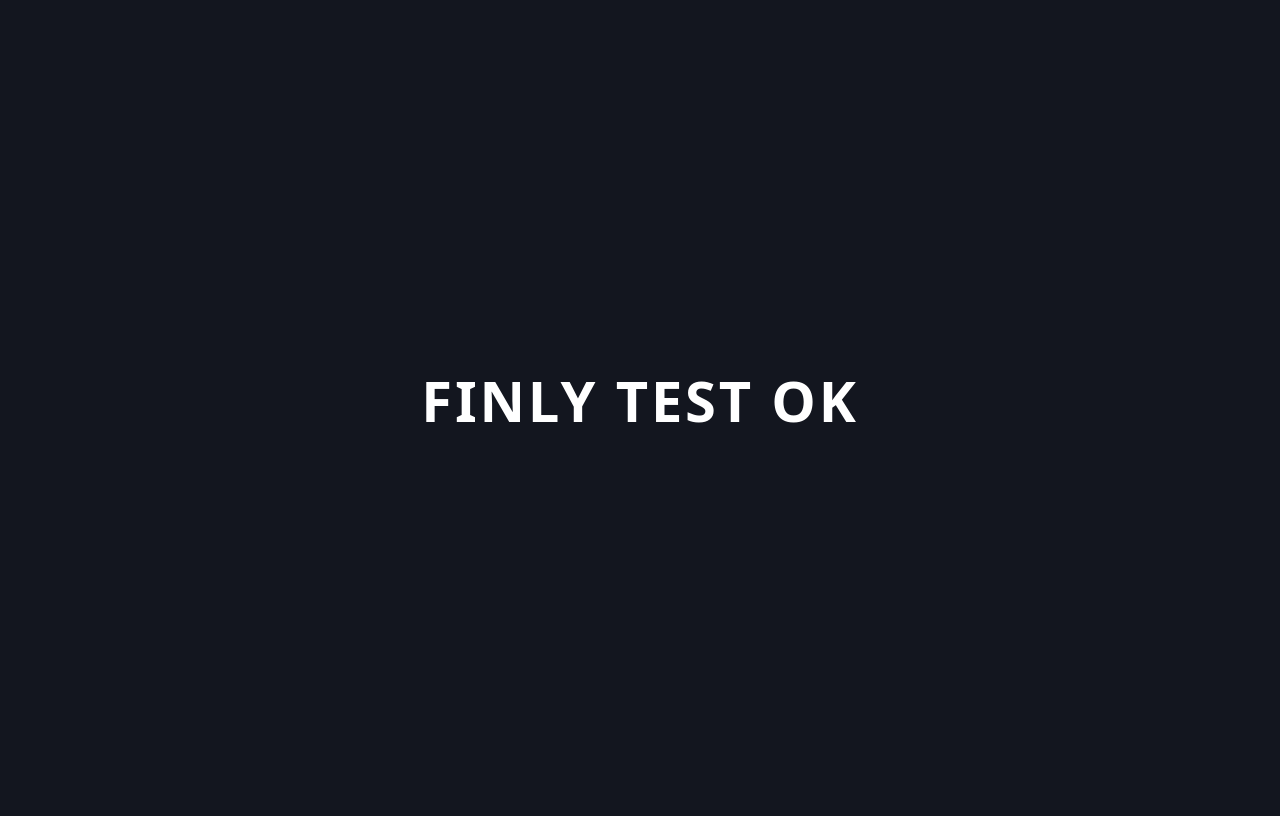
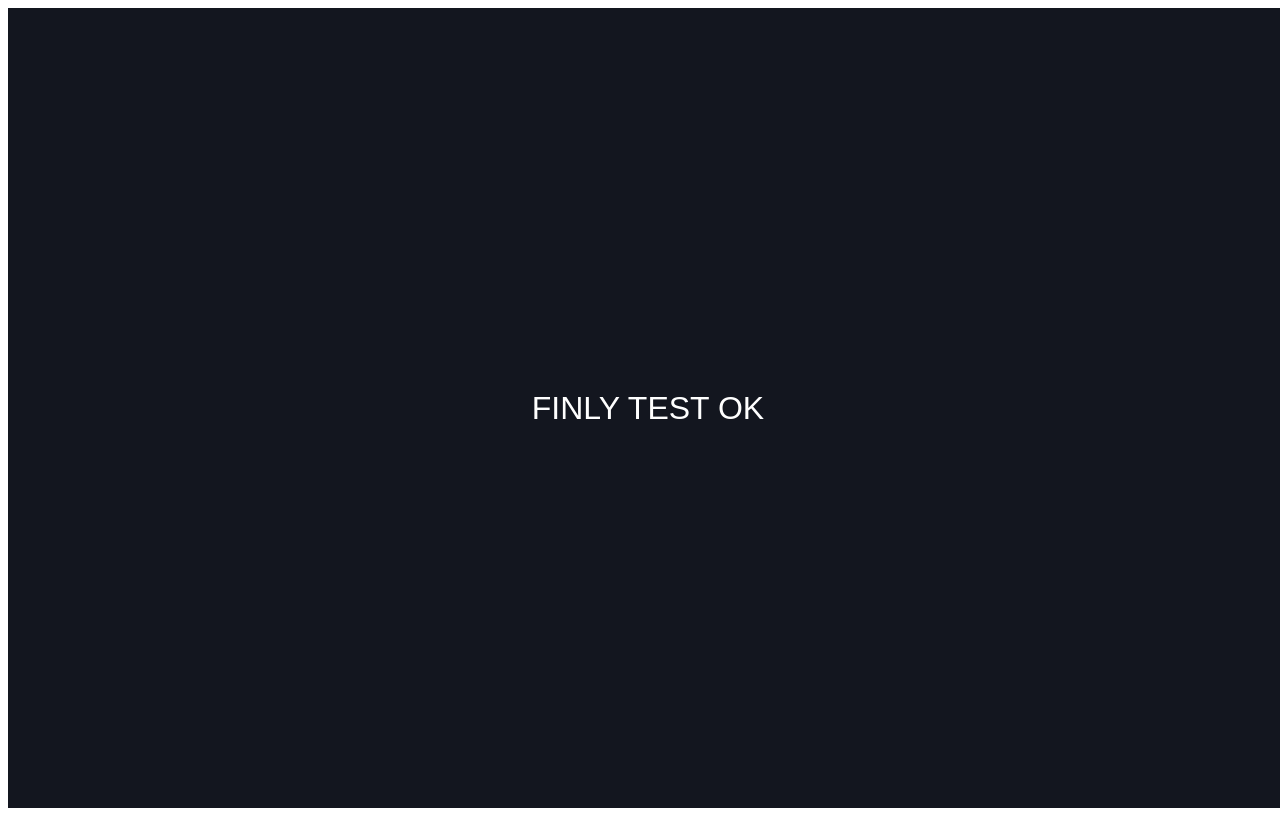
Before and after one commit to iamasher0912/budget-50-30-20, a React (Vite) app: page / in a window 1280 px wide. Built offline with nearby package versions, Linux system fonts and the light colour scheme.

Commit message:
Update main.tsx to display a test message
Replaced StrictMode and App component with a centered div displaying 'FINLY TEST OK'.

```diff
--- a/src/main.tsx
+++ b/src/main.tsx
@@ -1,10 +1,17 @@
-import { StrictMode } from 'react';
 import { createRoot } from 'react-dom/client';
-import App from './App.tsx';
-import './index.css';
 
 createRoot(document.getElementById('root')!).render(
-  <StrictMode>
-    <App />
-  </StrictMode>
+  <div style={{
+    width: '100vw',
+    height: '100vh',
+    display: 'flex',
+    alignItems: 'center',
+    justifyContent: 'center',
+    background: '#13161f',
+    color: 'white',
+    fontSize: '32px',
+    fontFamily: 'Arial'
+  }}>
+    FINLY TEST OK
+  </div>
 );
```
